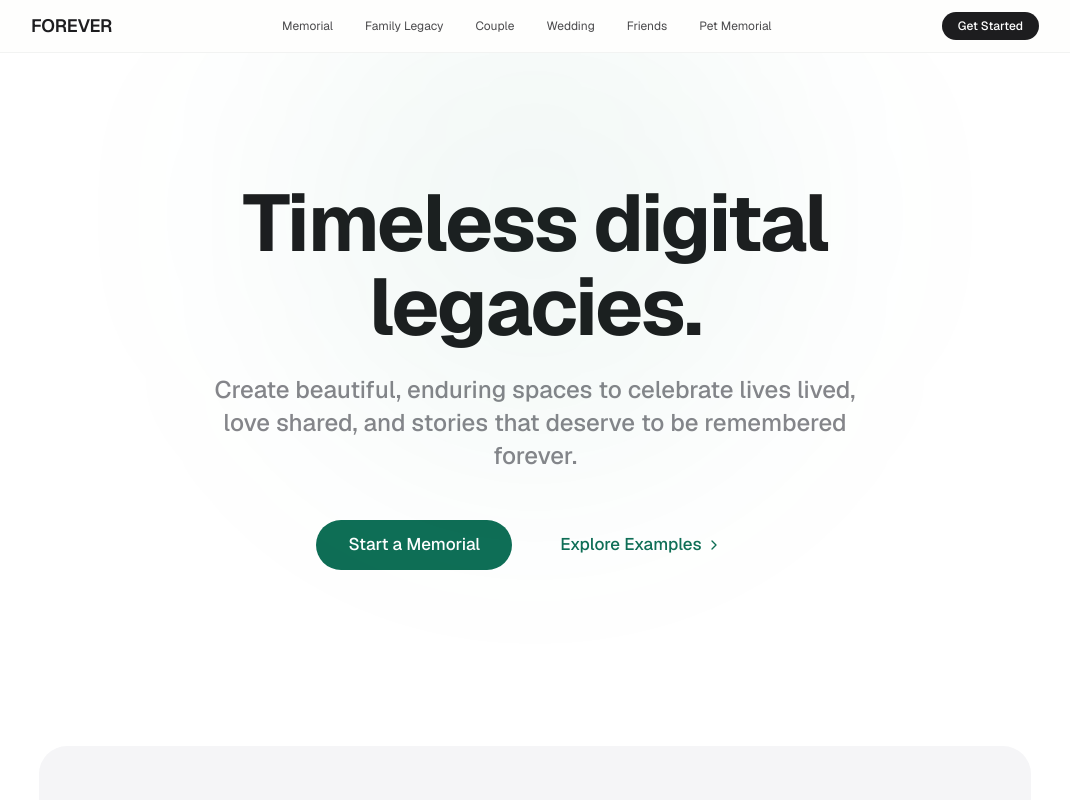
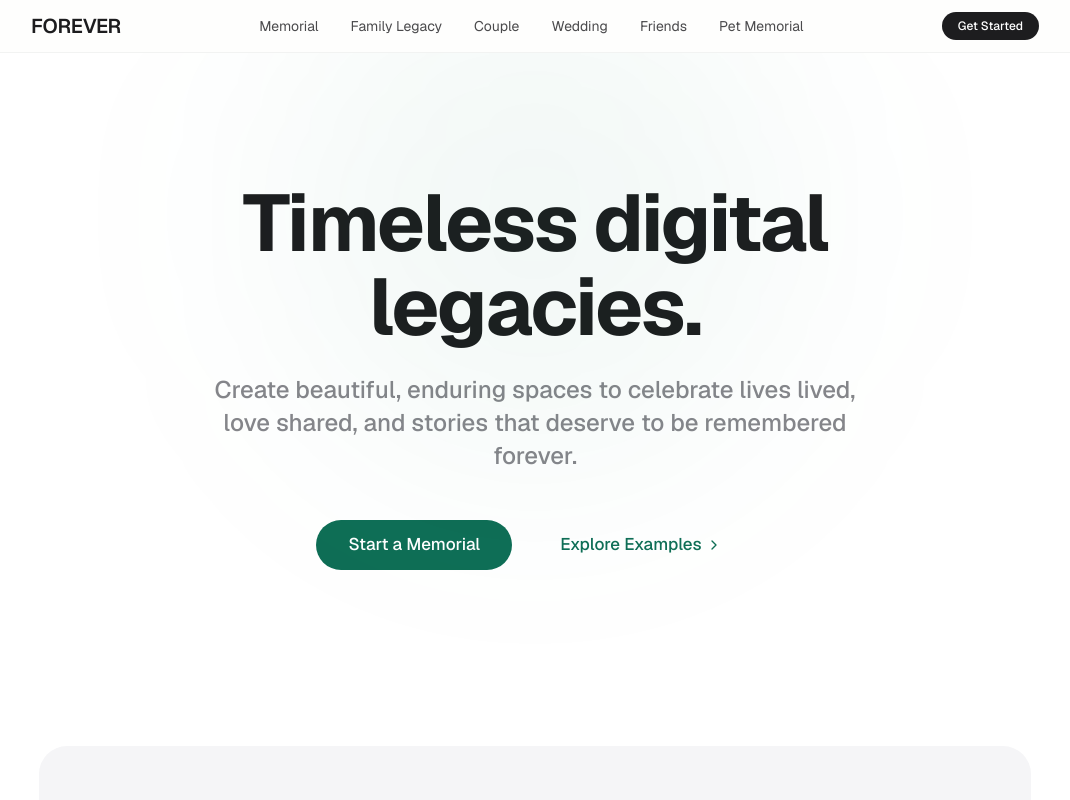
Before and after one commit to olelemon-wq/ForeverProject-, a Next.js app: page / in a window 1280 px wide. Shown: the top 800 px of the page, without its empty margins (105-1175 px from the left). Built offline with nearby package versions, Linux system fonts and the light colour scheme; a web font is replaced by a local one.

Commit message:
style: increase logo size to 20px and desktop links to 14px

```diff
--- a/app/(marketing)/layout.tsx
+++ b/app/(marketing)/layout.tsx
@@ -17,12 +17,12 @@ export default function MarketingLayout({
       <nav className="border-b border-[#bfc9c3]/20 bg-[#FFFFFF]/80 backdrop-blur-md sticky top-0 z-50 py-3">
         <div className="max-w-[1040px] mx-auto w-full flex justify-between items-center px-4 relative">
 
-          <Link href="/" className="font-semibold text-lg tracking-tight text-[#1D1D1F] hover:opacity-80 transition-opacity duration-300">
+          <Link href="/" className="font-semibold text-xl tracking-tight text-[#1D1D1F] hover:opacity-80 transition-opacity duration-300">
             FOREVER
           </Link>
 
           {/* Desktop links */}
-          <div className="hidden lg:flex items-center gap-6 xl:gap-8 text-xs font-normal text-[#1D1D1F]/80">
+          <div className="hidden lg:flex items-center gap-6 xl:gap-8 text-sm font-normal text-[#1D1D1F]/80">
             <a href="#memorial" className="hover:text-[#1D1D1F] transition-colors duration-300">
               Memorial
             </a>
```
